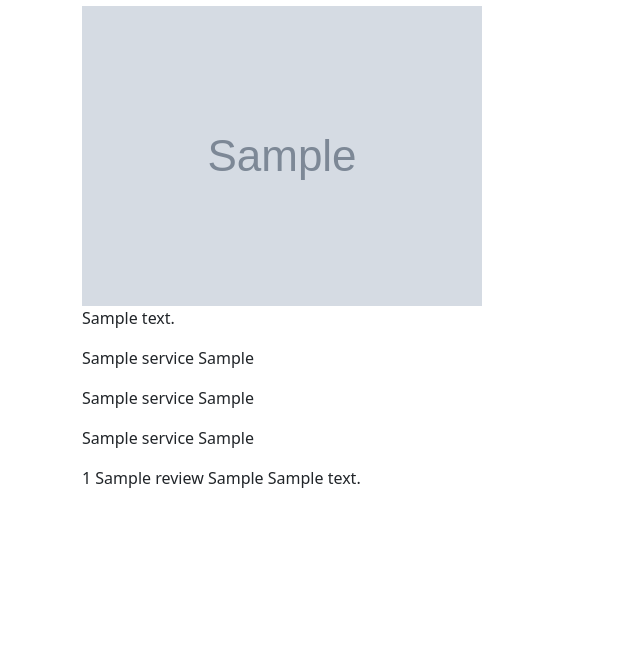
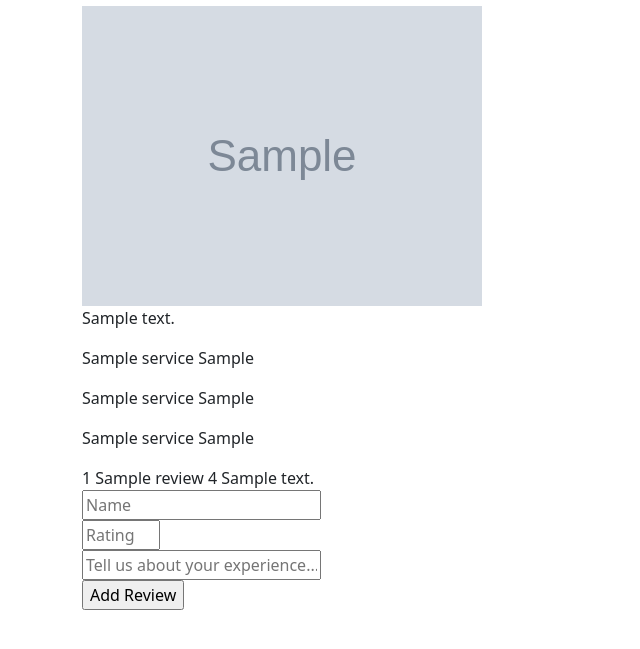
Before and after one commit to Candyce10/Devine-Spa, a Django app: page /services/1/ in a window 1280 px wide. Shown: the part 74-723 px from the top of the page, without its empty margins (0-640 px from the left). Run offline with Django 4.2, Linux system fonts and the light colour scheme; tables that the repository leaves empty hold one stand-in row (values such as "Sample post"); grey boxes marked "Sample" are stand-in pictures.

Commit message:
fixed rating bug

```diff
--- a/main_app/models.py
+++ b/main_app/models.py
@@ -19,7 +19,7 @@ class Service(models.Model):
 
 class Review(models.Model):
     name = models.CharField(max_length=100)
-    rating = models.CharField(max_length=100)
+    rating = models.IntegerField(default=5)
     comment = models.TextField(max_length=500)
     service = models.ForeignKey(Service, on_delete=models.CASCADE, related_name="reviews")
 
--- a/main_app/templates/service_detail.html
+++ b/main_app/templates/service_detail.html
@@ -3,11 +3,11 @@
 {% block title %} {{service.name}}{% endblock %}
 
 <div>
-    <h1>{{service.name}}</h1>
+    <h1>{{service.name}} Services</h1>
 </div>
 
 <div>
-    <img src="{{service.img}}" alt="{{artist.name}}" />
+    <img src="{{service.img}}" alt="{{service.name}}" />
 </div>
 <div>
     <p>{{service.description}}</p>
@@ -27,6 +27,7 @@
 <div>
   <p>No Reviews Yet</p>
 </div>
+{% endfor %}
 
 <form action="{% url 'review_create' service.pk %}" method ="POST">
     {% csrf_token %}
@@ -43,7 +44,7 @@
         <input
             class="input"
             type="number"
-            name="Rating"
+            name="rating"
             placeholder="Rating"
             max="5"
             min="1"
@@ -55,7 +56,7 @@
             class="input"
             type="text"
             name="comment"
-            placeholder="Comment"
+            placeholder="Tell us about your experience..."
             required
         />
     </div>
@@ -64,6 +65,5 @@
     </div>
 </form>
 
-{% endfor %}
 
 {% endblock %}
--- a/main_app/views.py
+++ b/main_app/views.py
@@ -40,4 +40,4 @@ class ReviewCreate(View):
         comment = request.POST.get("comment")
         service = Service.objects.get(pk=pk)
         Review.objects.create(name=name, rating=rating, comment=comment, service=service)
-        return redirect('artist_detail', pk=pk)
+        return redirect('service_detail', pk=pk)
```
Also changed, not shown: main_app/migrations/0005_alter_review_rating.py (added), main_app/migrations/0006_remove_review_rating.py (added), main_app/migrations/0007_review_rating.py (added).
